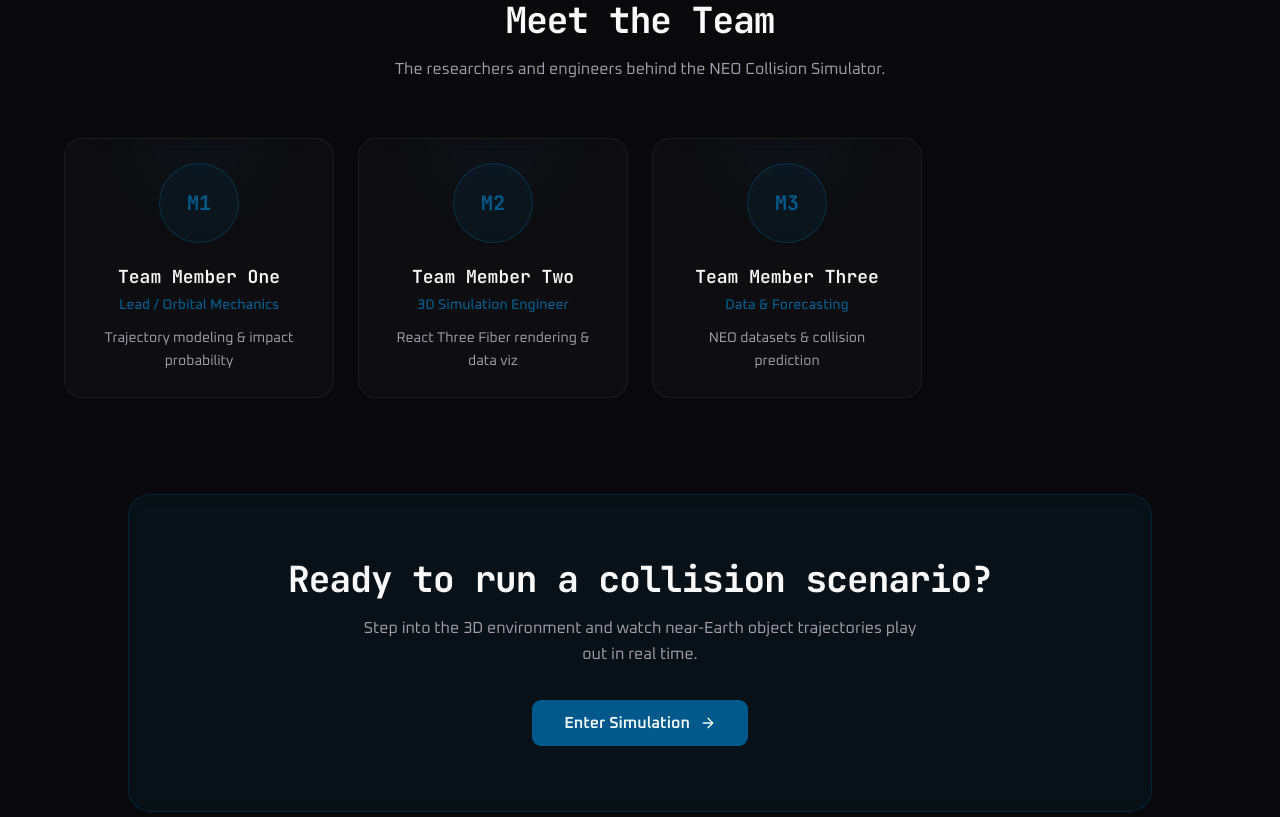
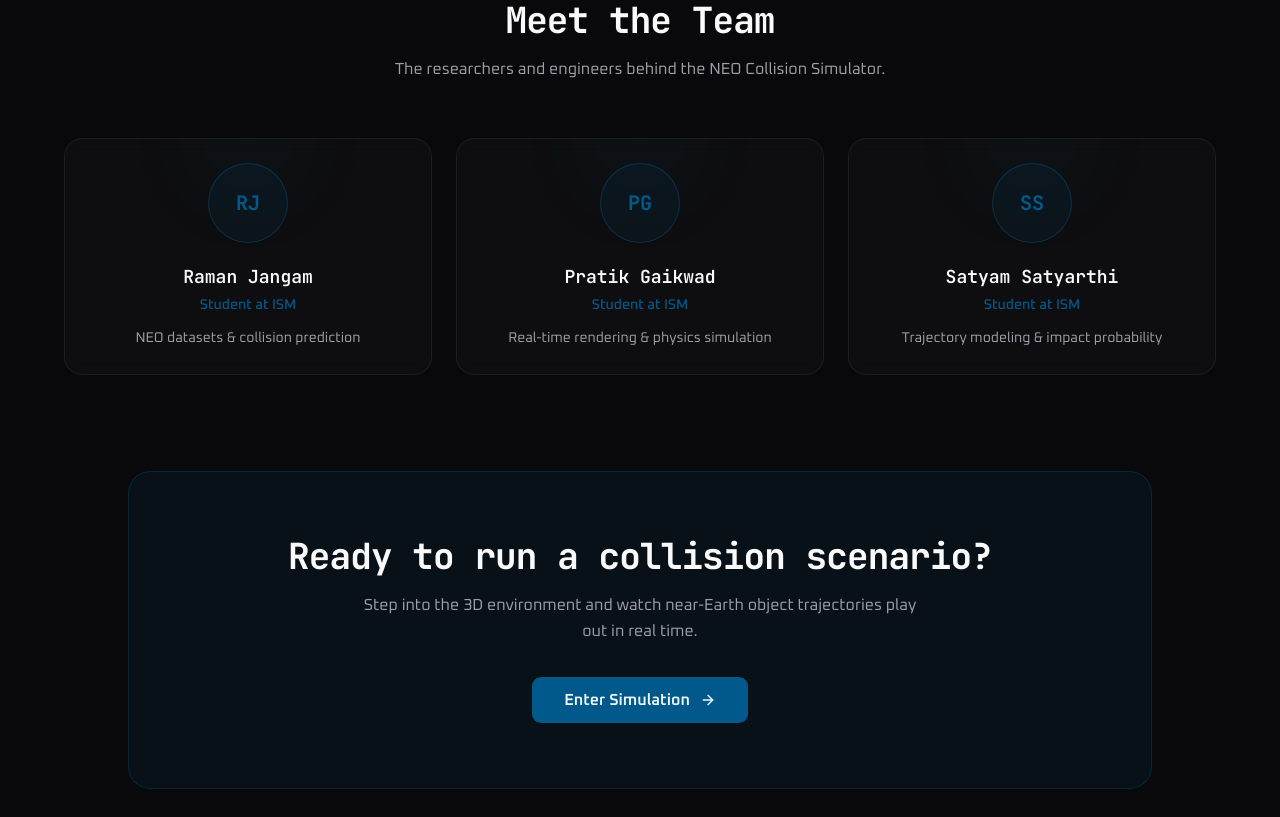
Before and after one commit to ghpratik/neo-collision-sim, a Next.js app in the folder web/: page / in a window 1280 px wide. Shown: the part 1980-2797 px from the top of the page. Built offline with nearby package versions, Linux system fonts and the light colour scheme.

Commit message:
feat: update homepage layout, enhance CtaFooter text, and modify team member details

```diff
--- a/web/app/page.tsx
+++ b/web/app/page.tsx
@@ -7,7 +7,7 @@ import { CtaFooter } from "@/components/cta-footer";
 
 export default function Home() {
   return (
-    <main className="relative min-h-screen overflow-x-hidden bg-background">
+    <main className="relative min-h-screen overflow-x-hidden">
       <Starfield />
       <SiteNav />
       <Hero />
--- a/web/components/cta-footer.tsx
+++ b/web/components/cta-footer.tsx
@@ -26,7 +26,8 @@ export function CtaFooter() {
       </div>
 
       <p className="mt-10 text-center text-xs text-muted-foreground/70">
-        NEO Collision Simulator &mdash; Academic Research Project
+        NEO Collision Simulator &mdash; Academic Simulation and Forecasting
+        Project
       </p>
     </footer>
   );
--- a/web/components/hero.tsx
+++ b/web/components/hero.tsx
@@ -4,15 +4,15 @@ import { ArrowRight, Radar, Orbit } from "lucide-react";
 
 export function Hero() {
   return (
-    <section className="relative flex min-h-screen flex-col items-center justify-center overflow-hidden px-6 pt-24 pb-16 text-center">
+    <section className="relative flex min-h-screen flex-col items-center justify-center overflow-hidden px-6 pt-24 pb-16 text-center z-10">
       {/* Hero background image */}
-      <div className="absolute inset-0 -z-10">
+      <div className="absolute inset-0 -z-15">
         <img
           src="/images/neo-hero.png"
           alt="A near-Earth asteroid drifting through deep space toward Earth"
           className="h-full w-full object-cover opacity-60"
         />
-        <div className="absolute inset-0 bg-gradient-to-b from-background/40 via-background/70 to-background" />
+        <div className="absolute inset-0 bg-linear-to-b from-background/40 via-background/70 to-background" />
       </div>
 
       <div className="inline-flex items-center gap-2 rounded-full border border-primary/40 bg-primary/10 px-4 py-1.5 text-xs font-medium tracking-widest text-primary uppercase">
@@ -21,14 +21,14 @@ export function Hero() {
       </div>
 
       <h1 className="mt-6 max-w-4xl font-heading text-4xl font-bold tracking-tight text-balance sm:text-6xl lg:text-7xl">
-        Forecast & Simulate{" "}
-        <span className="text-primary">NEO Collisions</span> in 3D
+        Forecast & Simulate <span className="text-primary">NEO Collisions</span>{" "}
+        in 3D
       </h1>
 
       <p className="mt-6 max-w-2xl text-base leading-relaxed text-muted-foreground text-pretty sm:text-lg">
-        An interactive research platform for predicting near-Earth object
-        impact trajectories and visualizing collision scenarios in a fully
-        rendered three-dimensional space environment.
+        An interactive research platform for predicting near-Earth object impact
+        trajectories and visualizing collision scenarios in a fully rendered
+        three-dimensional space environment.
       </p>
 
       <div className="mt-10 flex flex-col items-center gap-4 sm:flex-row">
--- a/web/components/starfield.tsx
+++ b/web/components/starfield.tsx
@@ -23,10 +23,7 @@ export function Starfield() {
     let height = (canvas.height = window.innerHeight);
     let animationId = 0;
 
-    const STAR_COUNT = Math.min(
-      280,
-      Math.floor((width * height) / 6000),
-    );
+    const STAR_COUNT = Math.min(280, Math.floor((width * height) / 6000));
 
     let stars: Star[] = [];
 
--- a/web/components/team-section.tsx
+++ b/web/components/team-section.tsx
@@ -16,7 +16,7 @@ export function TeamSection() {
           </p>
         </div>
 
-        <div className="mt-14 grid gap-6 sm:grid-cols-2 lg:grid-cols-4">
+        <div className="mt-14 grid gap-6 sm:grid-cols-2 lg:grid-cols-3">
           {team.map((member) => (
             <div
               key={member.name}
--- a/web/lib/team.ts
+++ b/web/lib/team.ts
@@ -8,21 +8,21 @@ export type TeamMember = {
 // Update these with your actual team details.
 export const team: TeamMember[] = [
   {
-    name: "Team Member One",
-    role: "Lead / Orbital Mechanics",
-    focus: "Trajectory modeling & impact probability",
-    initials: "M1",
+    name: "Raman Jangam",
+    role: "Student at ISM",
+    focus: "NEO datasets & collision prediction",
+    initials: "RJ",
   },
   {
-    name: "Team Member Two",
-    role: "3D Simulation Engineer",
-    focus: "React Three Fiber rendering & data viz",
-    initials: "M2",
+    name: "Pratik Gaikwad",
+    role: "Student at ISM",
+    focus: "Real-time rendering & physics simulation",
+    initials: "PG",
   },
   {
-    name: "Team Member Three",
-    role: "Data & Forecasting",
-    focus: "NEO datasets & collision prediction",
-    initials: "M3",
+    name: "Satyam Satyarthi",
+    role: "Student at ISM",
+    focus: "Trajectory modeling & impact probability",
+    initials: "SS",
   },
 ];
```
